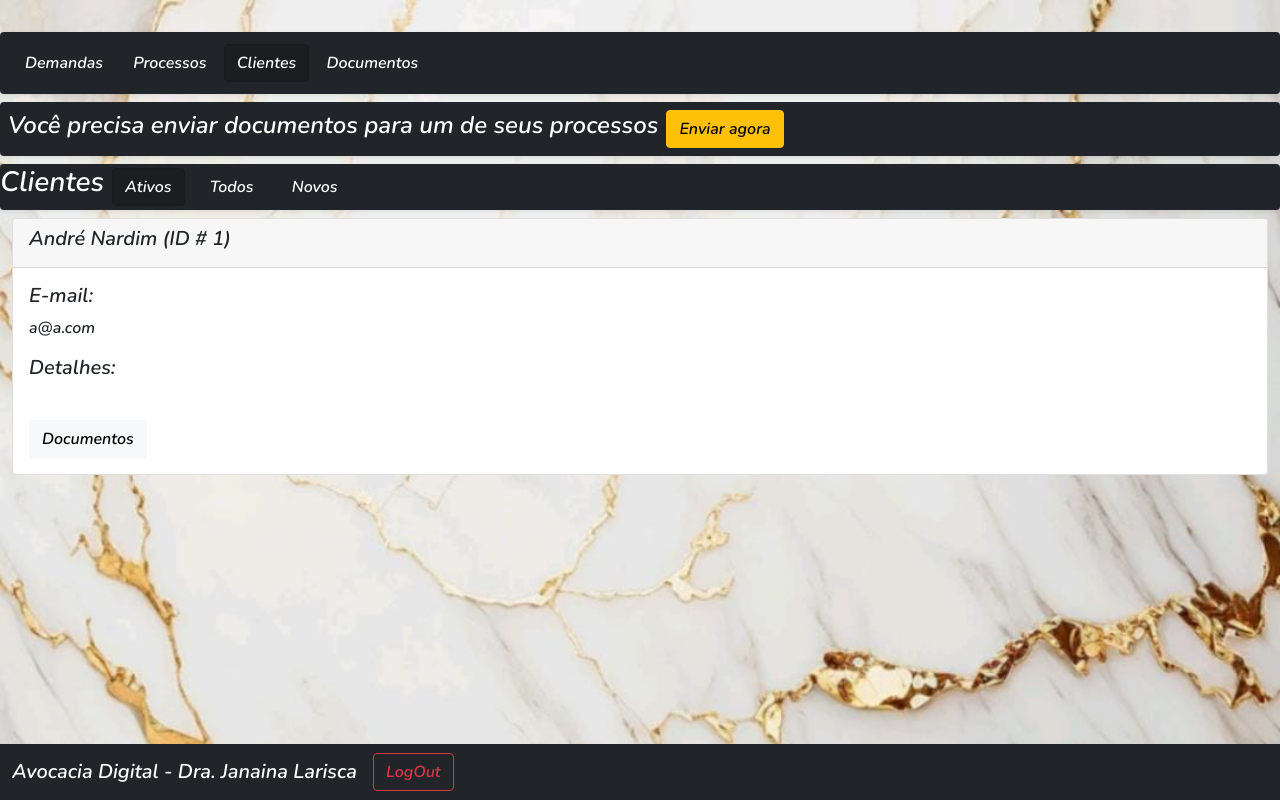
After one commit to brdfigueira/PJI240-Turma001, a Django app: page /equipe/cliente/1 in a window 1280 px wide. The commit adds this page. Run offline with Django 4.2, Linux system fonts and the light colour scheme; a user stored in the database is signed in; data comes from the database, SQL or seed files in the repository.

Commit message:
Lado Equipe
Views Clientes + ajustes em Demandas

```diff
--- a/Django/advDig/prestador/urls.py
+++ b/Django/advDig/prestador/urls.py
@@ -6,12 +6,14 @@ urlpatterns = [
     path('equipe/processos', views.processos, name='e_processos'),
     path('equipe/processos/todos', views.processosTodos, name='e_processosTodos'),
     path('equipe/processo/<int:processo_id>', views.processo, name='e_processo'),
+    path('equipe/demandas/', views.demandas, name='e_demandas'),
+    path('equipe/demandas/<int:usuario>/<str:status>', views.demandas, name='e_demandas_user'),
+    path('equipe/demandas/<str:status>', views.demandas, name='e_demandas_status'),
     path('equipe/demandas', views.demandas, name='e_demandas'),
-    path('equipe/demandas/todas', views.demandasTodas, name='e_demandasTodas'),
     path('equipe/demanda/<int:demanda_id>', views.demanda, name='e_demanda'),
-    # path('equipe/clientes/', views.clientes, name='e_clientes'),
-    path('equipe/clientes/todos', views.clientesTodos, name='e_clientesTodos'),
-    # path('equipe/cliente/<int:cliente_id>', views.cliente, name='e_cliente'),
+    path('equipe/clientes/<str:ativos>', views.clientes, name='e_clientes'),
+    path('equipe/cliente/<int:cliente_id>', views.cliente, name='e_cliente'),
+    path('equipe/teste/<int:id>', views.teste, name='teste'),
     # path('cliente/anexo', views.anexoNovo, name='anexo'),
     # path('cliente/processo/05-23', views.proc, name='proc'),
     # path('equipe/processo/05-23', views.procEq, name='proceq'),
--- a/Django/advDig/prestador/views.py
+++ b/Django/advDig/prestador/views.py
@@ -2,7 +2,7 @@ from django.shortcuts import render, redirect, get_object_or_404
 from django.contrib import messages, auth
 from django.contrib.auth.models import User
 from .models import FormAnexo, FormExplicacao, Processo
-from triagem.models import Usuario, Demanda, FormUsuario, FormDemanda
+from triagem.models import Usuario, Cliente, Demanda, FormUsuario, FormDemanda
 from django.contrib import messages
 from django.contrib.auth.decorators import login_required, user_passes_test
 from django.http import HttpResponse
@@ -40,9 +40,12 @@ def explicar(request):
 
     return render(request, 'triagem/form1.html')
 
-@user_passes_test(lambda user: user.is_authenticated and (user.is_staff))
-def equipe(request):
-    return redirect('processos')
+def teste(request, id):
+    objeto = Usuario.objects.get(pk=id)
+    print(objeto.email)
+    m = objeto.isNovo()
+    print(m)
+    return HttpResponse(f" é ")
 
 @user_passes_test(lambda user: user.is_authenticated and (user.is_staff))
 def processos(request):
@@ -64,15 +67,21 @@ def processo(request, processo_id):
     return render(request, "equipe/processo.html", contexto)
 
 @user_passes_test(lambda user: user.is_authenticated and (user.is_staff))
-def clientesTodos(request):
-    lista = Usuario.objects.filter(Q(is_staff=False))
-    contexto = {'lista': lista, 'ativar':2}
-    return render(request, "equipe/clientes.html", contexto)
-
-@user_passes_test(lambda user: user.is_authenticated and (user.is_staff))
 def demandasTodas(request):
     lista = Demanda.objects.all()
     contexto = {'lista': lista, 'ativar':1}
+    return render(request, "equipe/demandas.html", contexto)
+
+@user_passes_test(lambda user: user.is_authenticated and (user.is_staff))
+def demandas(request, usuario='t', status="ativas"):
+    lista = Demanda.objects.all()
+    ativar=2
+    if usuario != 't':
+        lista = lista.filter(Q(usuario__pk=usuario))
+    if status == "ativas" or not status:
+        lista = Demanda.objects.filter(Q(ativa=True))
+        ativar=1
+    contexto = {'lista': lista, 'ativar':ativar}
     return render(request, "equipe/demandas.html", contexto)
 
 @user_passes_test(lambda user: user.is_authenticated and (user.is_staff))
@@ -80,3 +89,25 @@ def demanda(request, demanda_id):
     demanda = get_object_or_404(Demanda, id=demanda_id)
     contexto = {'demanda':demanda}
     return render(request, "equipe/demanda.html", contexto)
+
+@user_passes_test(lambda user: user.is_authenticated and (user.is_staff))
+def clientes(request, ativos):
+    lista = Usuario.objects.filter(Q(is_staff=False))
+    if ativos == "ativos":
+        contexto = {'lista': lista, 'ativar': 2, 'ativos': 1}
+    elif ativos == "novos":
+        lista = lista.filter(base__isnull=True).filter(Q(demanda__ativa=True),Q(demanda__acolhida=False))
+        contexto = {'lista': lista, 'ativar': 3, 'ativos': 1}
+    else:
+        contexto = {'lista': lista, 'ativar':1, 'ativos': 0}
+    return render(request, "equipe/clientes.html", contexto)
+
+@user_passes_test(lambda user: user.is_authenticated and (user.is_staff))
+def cliente(request, cliente_id):
+    usuario = get_object_or_404(Usuario, id=cliente_id)
+    contexto = {'usuario':usuario }
+    return render(request, "equipe/cliente.html", contexto)
+
+@user_passes_test(lambda user: user.is_authenticated and (user.is_staff))
+def equipe(request):
+    return redirect(processos)
--- a/Django/advDig/templates/equipe/_clientes.html
+++ b/Django/advDig/templates/equipe/_clientes.html
@@ -4,13 +4,19 @@
     </div>
     <div class="p-1 flex-grow-1">
       {% if ativo == 2 %}
-      <a href="{% url 'e_processos' %}" class="btn btn-dark active mx-1" role="button">Ativos</a>
-      <a href="{% url 'e_clientesTodos' %}" class="btn btn-dark mx-1" role="button">Todos</a>
+      <a href="{% url 'e_clientes' ativos='ativos' %}" class="btn btn-dark active mx-1" role="button">Ativos</a>
+      <a href="{% url 'e_clientes' ativos='todos'%}" class="btn btn-dark mx-1" role="button">Todos</a>
+      <a href="{% url 'e_clientes' ativos='novos' %}" class="btn btn-dark mx-1" role="button">Novos</a>
 
       {% elif ativo == 1 %}
-      <a href="{% url 'e_processos' %}" class="btn btn-dark mx-1" role="button">Ativos</a>
-      <a href="{% url 'e_clientesTodos' %}" class="btn btn-dark active mx-1" role="button">Todos</a
+      <a href="{% url 'e_clientes' ativos='ativos' %}" class="btn btn-dark mx-1" role="button">Ativos</a>
+      <a href="{% url 'e_clientes' ativos='todos' %}" class="btn btn-dark active mx-1" role="button">Todos</a>
+      <a href="{% url 'e_clientes' ativos='novos' %}" class="btn btn-dark mx-1" role="button">Novos</a>
 
+      {% elif ativo == 3 %}
+      <a href="{% url 'e_clientes' ativos='ativos' %}" class="btn btn-dark mx-1" role="button">Ativos</a>
+      <a href="{% url 'e_clientes' ativos='todos' %}" class="btn btn-dark mx-1" role="button">Todos</a>
+      <a href="{% url 'e_clientes' ativos='novos' %}" class="btn btn-dark active mx-1" role="button">Novos</a>
       </div>
       {% endif %}
     </div>
--- a/Django/advDig/templates/equipe/_menuprincipal.html
+++ b/Django/advDig/templates/equipe/_menuprincipal.html
@@ -3,14 +3,22 @@
     {% if ativo == 1%}
         <a href="{% url 'e_demandas' %}" class="btn btn-dark active" role="button">Demandas</a>
         <a href="{% url 'e_processos' %}" class="btn btn-dark" role="button">Processos</a>
+        <a href="{% url 'e_clientes' ativos='ativos'%}" class="btn btn-dark" role="button">Clientes</a>
         <a href=# class="btn btn-dark" role="button">Documentos</a>
     {% elif ativo == 2 %}
         <a href="{% url 'e_demandas'%}" class="btn btn-dark" role="button">Demandas</a>
         <a href="{% url 'e_processos' %}" class="btn btn-dark active" role="button">Processos</a>
+        <a href="{% url 'e_clientes' ativos='ativos'%}" class="btn btn-dark" role="button">Clientes</a>
         <a href=# class="btn btn-dark" role="button">Documentos</a>
     {% elif ativo == 3 %}
         <a href="{% url 'e_demandas'%}" class="btn btn-dark" role="button">Demandas</a>
         <a href="{% url 'e_processos' %}" class="btn btn-dark" role="button">Processos</a>
+        <a href="{% url 'e_clientes' ativos='ativos'%}" class="btn btn-dark active" role="button">Clientes</a>
+        <a href=# class="btn btn-dark" role="button">Documentos</a>
+    {% elif ativo == 4 %}
+        <a href="{% url 'e_demandas' %}" class="btn btn-dark" role="button">Demandas</a>
+        <a href="{% url 'e_processos' %}" class="btn btn-dark" role="button">Processos</a>
+        <a href="{% url 'e_clientes' ativos='ativos'%}" class="btn btn-dark" role="button">Clientes</a>
         <a href=# class="btn btn-dark active" role="button">Documentos</a>
     {% endif %}
   </div>
--- /dev/null
+++ b/Django/advDig/templates/equipe/cliente.html
@@ -0,0 +1,74 @@
+<!DOCTYPE html>
+
+<html lang="en" xmlns="http://www.w3.org/1999/html">
+
+{% load static %}
+
+<head>
+    {% include '_head.html' %}
+
+    <link rel="preconnect" href="https://fonts.googleapis.com">
+    <link rel="preconnect" href="https://fonts.gstatic.com" crossorigin>
+    <link href="https://fonts.googleapis.com/css2?family=Lato&family=Nunito:ital,wght@1,600&display=swap" rel="stylesheet">
+
+    <link rel="stylesheet" href="{% static 'home/style.css'%}">
+
+    <title>AdvDig - Cliente</title>
+</head>
+<br>
+{% include '_msg.html' %}
+
+{% include 'equipe/_menuprincipal.html' with ativo=3 %}
+
+<div class="d-flex align-items-center text-white bg-dark rounded shadow-sm my-2 p-2">
+    <h4>Você precisa enviar documentos para um de seus processos</h4>
+    <a href=# class="btn btn-warning mx-2" role="button">Enviar agora</a>
+</div>
+
+    {% include "equipe/_clientes.html" with ativo=2 %}
+
+
+<div class="container-fluid">
+ <div class="card">
+  <div class="card-header">
+    <h5> {{usuario.first_name}} {{usuario.last_name}} (ID # {{usuario.pk}})
+    {% if usuario.isNovo %}
+        <span class="badge bg-warning">Novo</span>
+    {% endif %}
+    </h5>
+  </div>
+  <div class="card-body">
+    <h5 class="card-title">E-mail:</h5>
+    <p class="card-text">{{ usuario.email }}</p>
+    <h5 class="card-title">Detalhes:</h5>
+    <p class="card-text">{{ usuario.detalhes }}</p>
+  </div>
+  {% if usuario.base %}
+    <div class="card-header">
+      <h5 class="card-title">Dados Adicionais</h5>
+    </div>
+      <div class="card-body">
+          <p class="card-text">{{ usuario.base.dados }}</p>
+      </div>
+  {% endif %}
+     <div class="card-body">
+       {% if usuario.demanda_set.all %}
+         <a href="{% url 'e_demandas_user' usuario.id 'todos' %}" role="button" class="btn btn-light">Demandas</a>
+       {% endif %}
+       {% if usuario.base.processo_set.all %}
+         <a href="" role="button" class="btn btn-light">Processos</a>
+       {% endif %}
+         <a href="" role="button" class="btn btn-light">Documentos</a>
+     </div>
+ </div>
+
+
+
+    <div class="row">
+        </br>
+    </div>
+</div>
+
+{% include '_navOn.html' %}
+
+{% include '_tail.html' %}
--- a/Django/advDig/triagem/models.py
+++ b/Django/advDig/triagem/models.py
@@ -1,14 +1,39 @@
 from django.db import models
 from django.contrib.auth.models import AbstractUser
 from django import forms
+from django.db.models import Q
 from crispy_forms.helper import FormHelper
 from crispy_forms.layout import Submit
 
 # Create your models here.
 class Usuario(AbstractUser):
     detalhes = models.TextField(null=True, blank=True)
+    def isNovo(self):
+        try:
+            m = self.base
+            m = False
+        except:
+            m = True
+        n = self.demanda_set.filter(Q(ativa=True),Q(acolhida=False)).exists()
+        return m and n
+
+    def isAtivo(self):
+        try:
+            m = self.base.processo_set.filter(ativo=True).exists()
+        except:
+            m = False
+        return m or self.demanda_set.filter(ativa=True).exists()
+
     def __str__(self):
         return f"{self.first_name} {self.last_name}"
+
+class Cliente(models.Model):
+    usuario = models.OneToOneField(Usuario, related_name="base", verbose_name="Usuário", on_delete=models.CASCADE)
+    dados = models.TextField(verbose_name="Dados Adicionais")
+    class Meta:
+        verbose_name = 'Cliente'
+    def __str__(self):
+        return f"{self.usuario.first_name} {self.usuario.last_name}"
 
 class Demanda(models.Model):
     data = models.DateTimeField(auto_now=True)
@@ -16,6 +41,7 @@ class Demanda(models.Model):
     info1 = models.TextField(null=True, blank=True)
     info2 = models.TextField(null=True, blank=True)
     ativa = models.BooleanField(default=True)
+    acolhida = models.BooleanField(default=False)
     def __str__(self):
         return f"{self.usuario}-{self.pk}"
 
```
Also changed, not shown: Django/advDig/prestador/models.py (+1 -9 lines), Django/advDig/templates/equipe/_demanda.html (+4 -4 lines), Django/advDig/templates/equipe/clientes.html (+20 -9 lines), Django/advDig/db.sqlite3, Django/advDig/prestador/migrations/0001_initial.py, Django/advDig/prestador/migrations/0002_initial.py, Django/advDig/triagem/migrations/0001_initial.py, Django/advDig/triagem/migrations/0002_demanda_acolhida.py (added).
